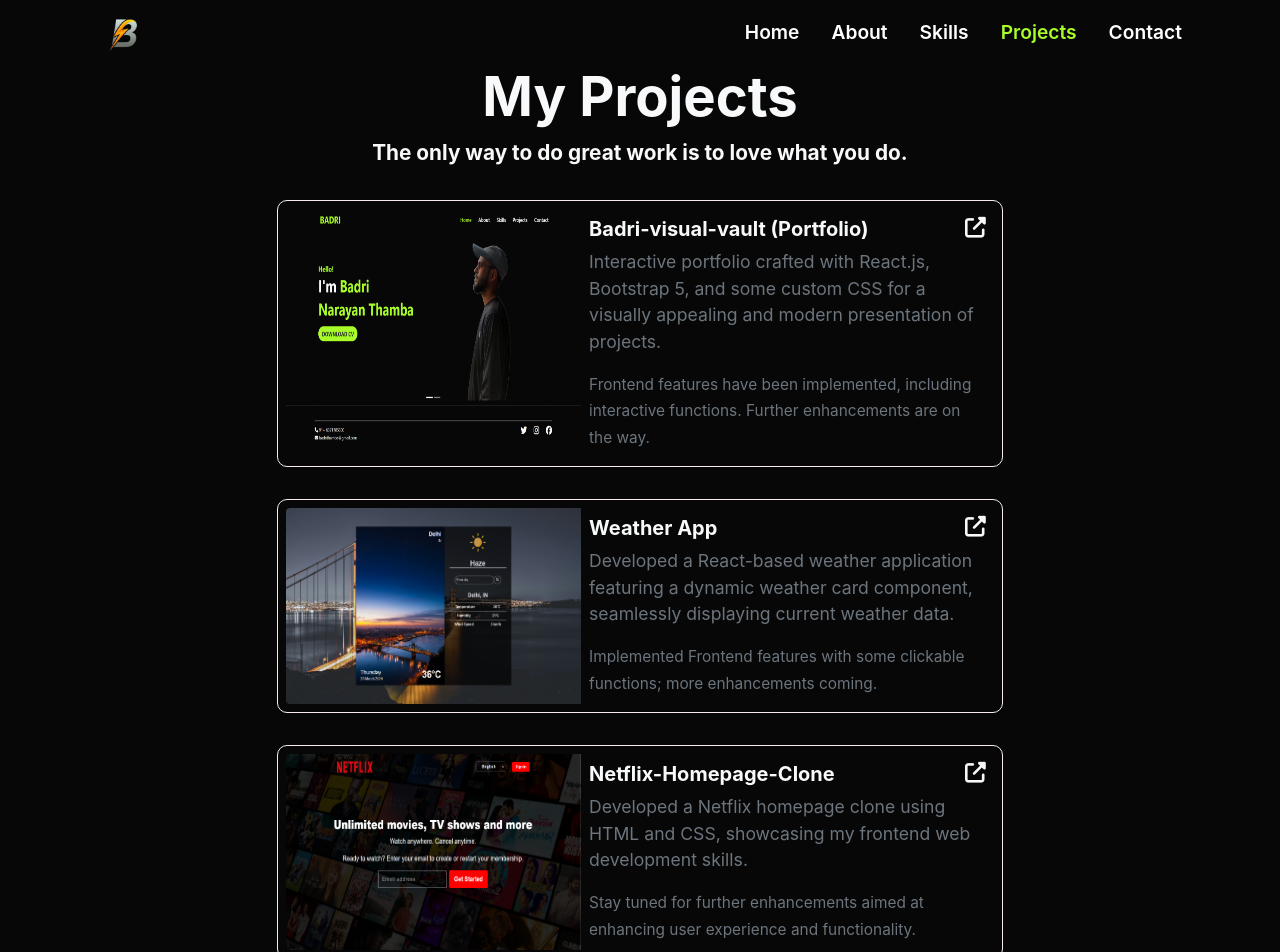
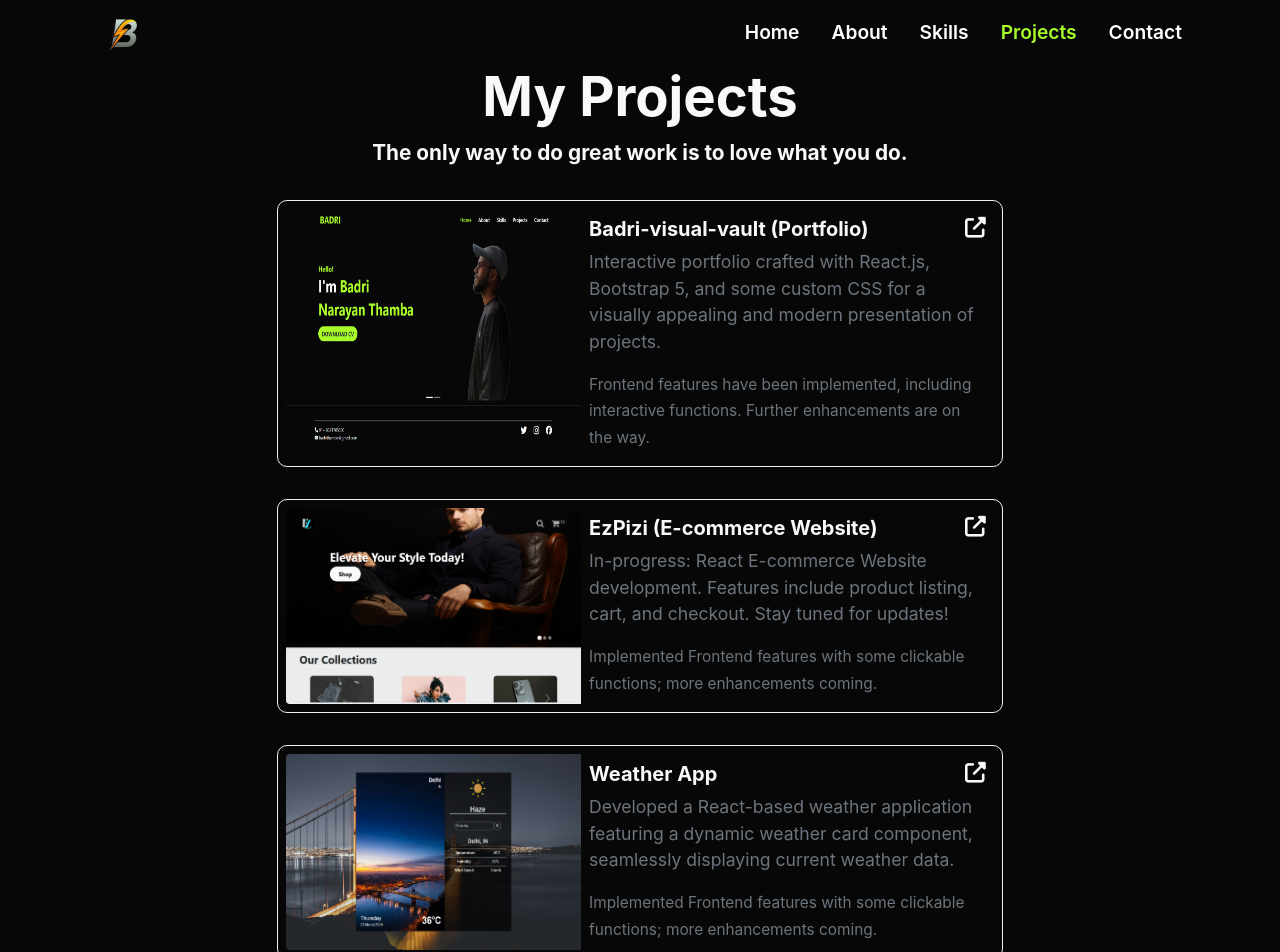
Before and after one commit to Badrinarayan2003/BadriVisualVault, a React (Create React App) app: page /projects in a window 1280 px wide. Shown: the top 952 px of the page. Built offline with nearby package versions, Linux system fonts and the light colour scheme.

Commit message:
add new project in second card

```diff
--- a/src/component/Project.js
+++ b/src/component/Project.js
@@ -23,13 +23,12 @@ function Project() {
                 <div className="card mb-3 p-2" >
                     <div className="row g-0 ">
                         <div className="col-md-5 proj-img-box">
-                            <img src="./images/project_2.png" className="img-fluid rounded-start" alt="project-img" />
+                            <img src="./images/project_3.png" className="img-fluid rounded-start" alt="project-img" />
                         </div>
                         <div className="col-md-7 ">
                             <div className="card-body p-2 proj-cont-box">
-                                <h5 className="card-title fw-bold text-light">Weather App<a href="https://weather-app-chi-sage-29.vercel.app/"><i className="fa-solid fa-up-right-from-square text-light float-end"></i></a></h5>
-                                <p className="card-text text-muted">Developed a React-based weather application featuring a dynamic weather card component, seamlessly
-                                    displaying current weather data. </p>
+                                <h5 className="card-title fw-bold text-light">EzPizi (E-commerce Website)<a href="https://ez-pizi.vercel.app/"><i className="fa-solid fa-up-right-from-square text-light float-end"></i></a></h5>
+                                <p className="card-text text-muted">In-progress: React E-commerce Website development. Features include product listing, cart, and checkout. Stay tuned for updates!</p>
                                 <p className="card-text"><small className="text-muted">Implemented Frontend features with some clickable functions; more enhancements coming.</small></p>
                             </div>
                         </div>
@@ -39,14 +38,14 @@ function Project() {
                 <div className="card mb-3 p-2" >
                     <div className="row g-0 ">
                         <div className="col-md-5 proj-img-box">
-                            <img src="./images/project_3.png" className="img-fluid rounded-start" alt="project-img" />
+                            <img src="./images/project_2.png" className="img-fluid rounded-start" alt="project-img" />
                         </div>
                         <div className="col-md-7 ">
                             <div className="card-body p-2 proj-cont-box">
-                                <h5 className="card-title fw-bold text-light">Netflix-Homepage-Clone<a href="/"><i className="fa-solid fa-up-right-from-square text-light float-end"></i></a></h5>
-                                <p className="card-text text-muted">Developed a Netflix homepage clone using HTML and CSS, showcasing my frontend web
-                                    development skills.</p>
-                                <p className="card-text"><small className="text-muted">Stay tuned for further enhancements aimed at enhancing user experience and functionality.</small></p>
+                                <h5 className="card-title fw-bold text-light">Weather App<a href="https://weather-app-chi-sage-29.vercel.app/"><i className="fa-solid fa-up-right-from-square text-light float-end"></i></a></h5>
+                                <p className="card-text text-muted">Developed a React-based weather application featuring a dynamic weather card component, seamlessly
+                                    displaying current weather data. </p>
+                                <p className="card-text"><small className="text-muted">Implemented Frontend features with some clickable functions; more enhancements coming.</small></p>
                             </div>
                         </div>
                     </div>
```
Also changed, not shown: public/images/project_3.png.
